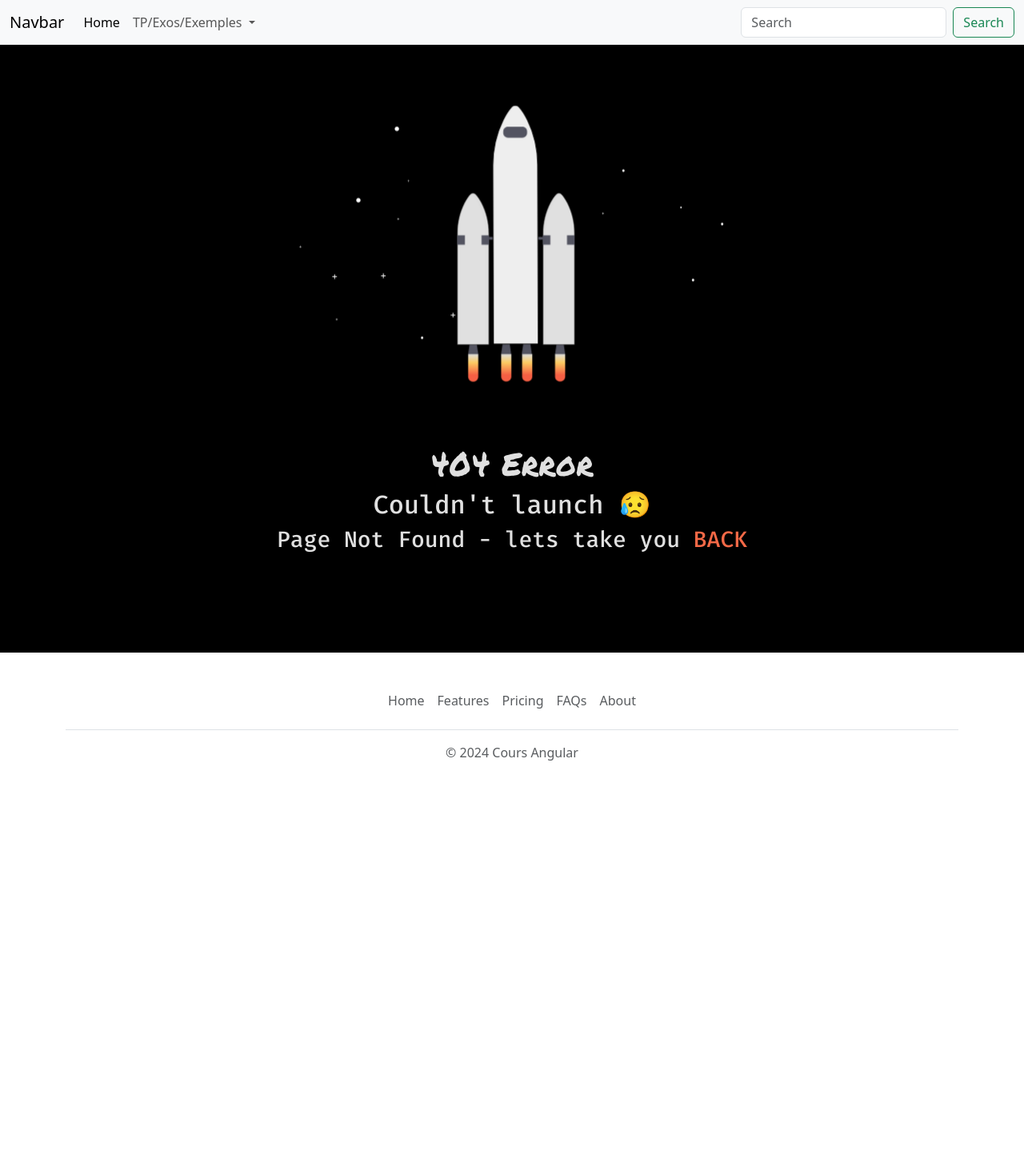
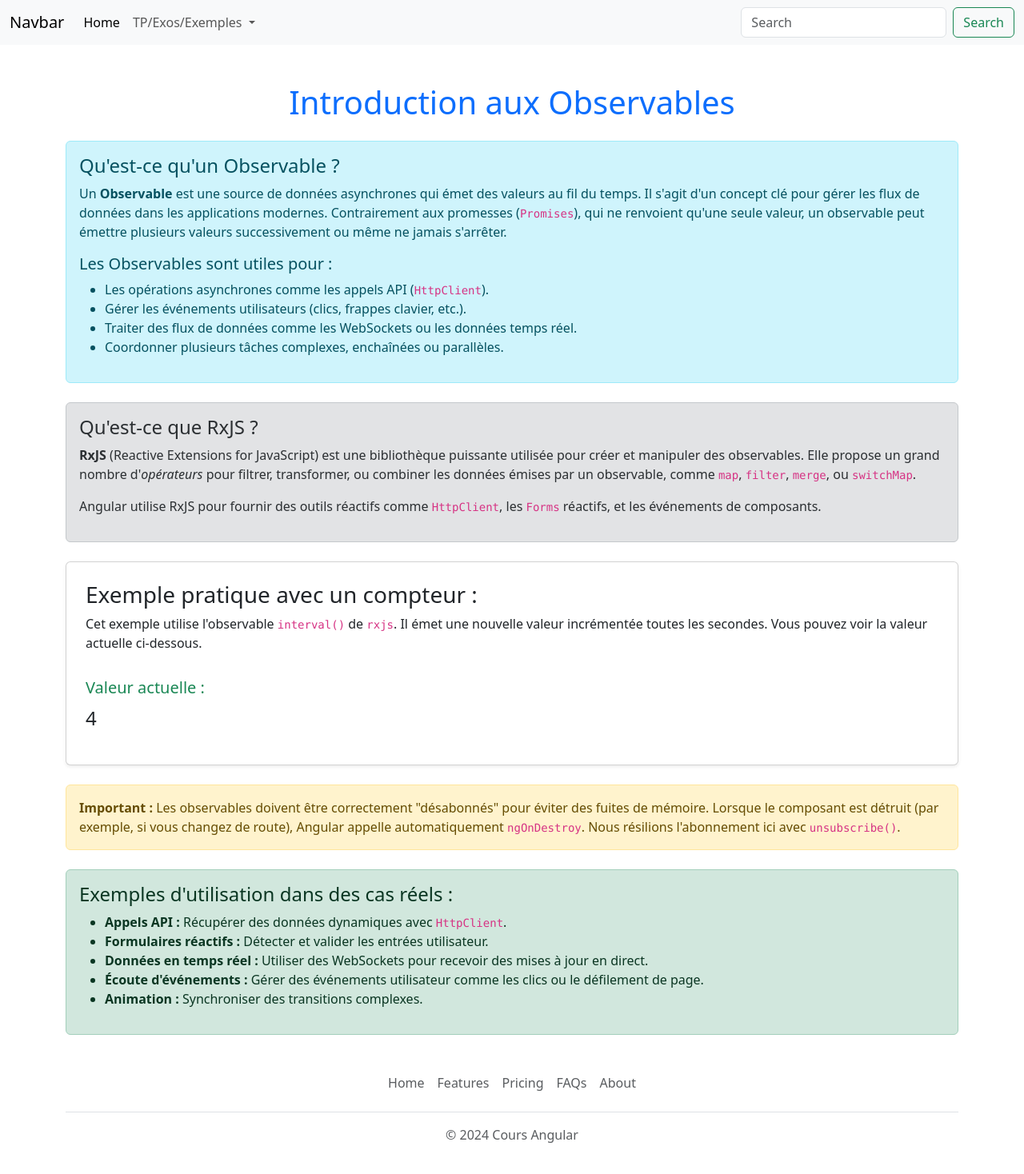
Before and after one commit to J0hD3v/projet-angular, an Angular app: page /app-observables in a window 1280 px wide. Before the commit this address had no page. Shown: the top 1468 px of the page at 80% size. Before the commit the page ends 1009 px from the top, so only its background shows below. Built offline with nearby package versions, Linux system fonts and the light colour scheme.

Commit message:
ajout exemple observables + cours

```diff
--- a/src/app/app.routes.ts
+++ b/src/app/app.routes.ts
@@ -16,5 +16,6 @@ export const routes: Routes = [
   { path: 'app-profile-details/:id', loadComponent: () => import('./profiles-manager/profil-details/profil-details.component').then(m => m.ProfilDetailsComponent) },
   { path: 'app-lifecycle-exemple', loadComponent: () => import('./lifecycle-exemple/lifecycle-exemple.component').then(m => m.LifecycleExempleComponent) },
   { path: 'app-communication', loadComponent: () => import('./communication/communication.component').then(m => m.CommunicationComponent) },
+  { path: 'app-observables', loadComponent: () => import('./observables/observables.component').then(m => m.ObservablesComponent) },
   { path: '**', loadComponent: () => import('./not-found/not-found.component').then(m => m.NotFoundComponent) },
 ];
--- a/src/app/navbar/navbar.component.html
+++ b/src/app/navbar/navbar.component.html
@@ -22,6 +22,7 @@
               <li><a class="dropdown-item" href="app-communication">EXO Communication</a></li>
               <li><hr class="dropdown-divider"></li>
               <li><a class="dropdown-item" href="app-lifecycle-exemple">Exemple Lifecycle</a></li>
+              <li><a class="dropdown-item" href="app-observables">Exemple Observables</a></li>
             </ul>
           </li>
         </ul>
--- /dev/null
+++ b/src/app/observables/observables.component.html
@@ -0,0 +1,68 @@
+<div class="container mt-5">
+    <h1 class="text-primary text-center">Introduction aux Observables</h1>
+
+    <!-- Explication des Observables -->
+    <div class="alert alert-info mt-4">
+      <h4>Qu'est-ce qu'un Observable ?</h4>
+      <p>
+        Un <strong>Observable</strong> est une source de données asynchrones qui émet des valeurs au fil du temps.
+        Il s'agit d'un concept clé pour gérer les flux de données dans les applications modernes. Contrairement aux
+        promesses (<code>Promises</code>), qui ne renvoient qu'une seule valeur, un observable peut émettre plusieurs
+        valeurs successivement ou même ne jamais s'arrêter.
+      </p>
+      <h5>Les Observables sont utiles pour :</h5>
+      <ul>
+        <li>Les opérations asynchrones comme les appels API (<code>HttpClient</code>).</li>
+        <li>Gérer les événements utilisateurs (clics, frappes clavier, etc.).</li>
+        <li>Traiter des flux de données comme les WebSockets ou les données temps réel.</li>
+        <li>Coordonner plusieurs tâches complexes, enchaînées ou parallèles.</li>
+      </ul>
+    </div>
+
+    <!-- Explication de RxJS -->
+    <div class="alert alert-secondary mt-4">
+      <h4>Qu'est-ce que RxJS ?</h4>
+      <p>
+        <strong>RxJS</strong> (Reactive Extensions for JavaScript) est une bibliothèque puissante utilisée pour
+        créer et manipuler des observables. Elle propose un grand nombre d'<em>opérateurs</em> pour filtrer,
+        transformer, ou combiner les données émises par un observable, comme <code>map</code>, <code>filter</code>,
+        <code>merge</code>, ou <code>switchMap</code>.
+      </p>
+      <p>
+        Angular utilise RxJS pour fournir des outils réactifs comme <code>HttpClient</code>, les <code>Forms</code>
+        réactifs, et les événements de composants.
+      </p>
+    </div>
+
+    <!-- Exemple pratique -->
+    <div class="card p-4 mt-4 shadow-sm">
+      <h3>Exemple pratique avec un compteur :</h3>
+      <p>
+        Cet exemple utilise l'observable <code>interval()</code> de <code>rxjs</code>. Il émet une nouvelle valeur
+        incrémentée toutes les secondes. Vous pouvez voir la valeur actuelle ci-dessous.
+      </p>
+      <div class="mt-3">
+        <h5 class="text-success">Valeur actuelle :</h5>
+        <p class="fs-4">{{ currentValue }}</p>
+      </div>
+    </div>
+
+    <!-- Explication sur le cycle de vie -->
+    <div class="alert alert-warning mt-4">
+      <strong>Important :</strong> Les observables doivent être correctement "désabonnés" pour éviter des fuites
+      de mémoire. Lorsque le composant est détruit (par exemple, si vous changez de route), Angular appelle
+      automatiquement <code>ngOnDestroy</code>. Nous résilions l'abonnement ici avec <code>unsubscribe()</code>.
+    </div>
+
+    <!-- Cas pratiques -->
+    <div class="alert alert-success mt-4">
+      <h4>Exemples d'utilisation dans des cas réels :</h4>
+      <ul>
+        <li><strong>Appels API :</strong> Récupérer des données dynamiques avec <code>HttpClient</code>.</li>
+        <li><strong>Formulaires réactifs :</strong> Détecter et valider les entrées utilisateur.</li>
+        <li><strong>Données en temps réel :</strong> Utiliser des WebSockets pour recevoir des mises à jour en direct.</li>
+        <li><strong>Écoute d'événements :</strong> Gérer des événements utilisateur comme les clics ou le défilement de page.</li>
+        <li><strong>Animation :</strong> Synchroniser des transitions complexes.</li>
+      </ul>
+    </div>
+  </div>
--- /dev/null
+++ b/src/app/observables/observables.component.ts
@@ -0,0 +1,33 @@
+import { Component } from '@angular/core';
+import { Subscription, interval } from 'rxjs';
+
+@Component({
+  selector: 'app-observables',
+  imports: [],
+  templateUrl: './observables.component.html',
+  styleUrl: './observables.component.css'
+})
+export class ObservablesComponent {
+  private premiereSubscription: Subscription;
+  laSource = interval(1000); // L'observable
+  currentValue: number = 0; // Stocke la valeur courante
+
+  constructor() {
+    this.premiereSubscription = new Subscription(); // Initialisation ici
+  }
+
+  ngOnInit() {
+    // Souscription à l'observable
+    this.premiereSubscription = this.laSource.subscribe((count) => {
+      this.currentValue = count;
+      console.log(count); // Affiche dans la console
+    });
+  }
+
+  ngOnDestroy() {
+    // Résiliation de la souscription
+    this.premiereSubscription.unsubscribe();
+    console.log('Observable détruit');
+  }
+
+}
```
Also changed, not shown: src/app/observables/observables.component.css (added), 1 other file (tests, documents, lock files or other folders).
